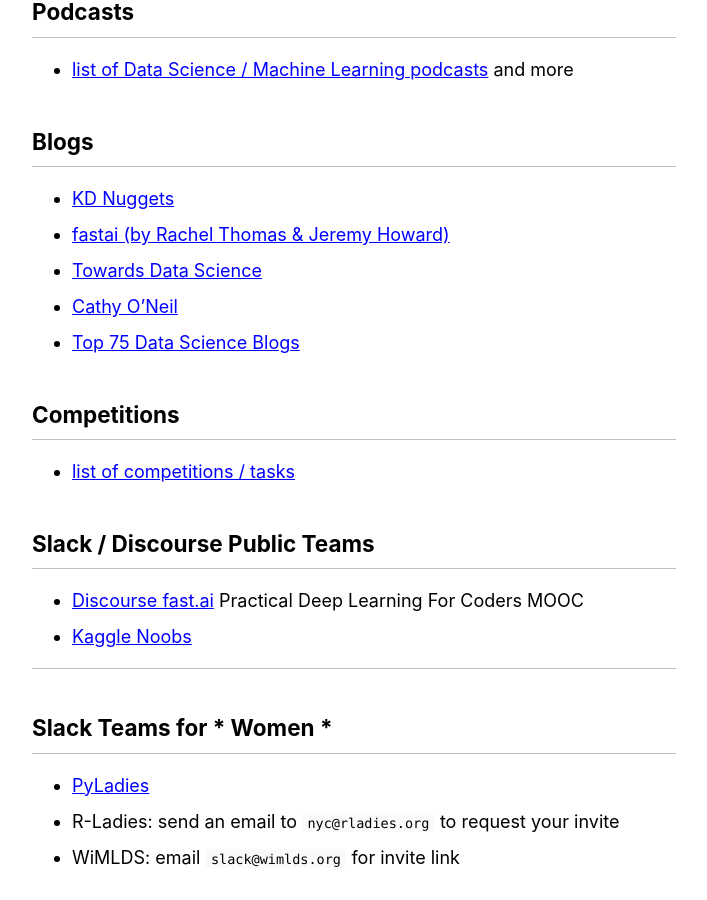
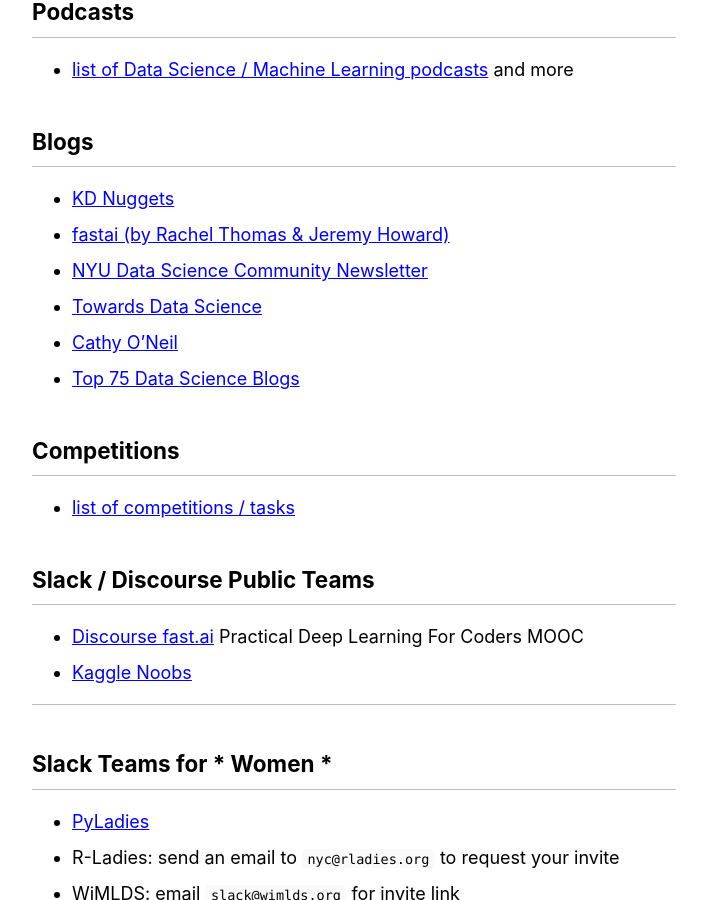
Before and after one commit to reshamas/reshamas.github.io, a Jekyll site: the page built from resources/index.md, in a window 1280 px wide and 900 px high, scrolled down 1298 px. Shown: the whole window, without its empty margins (286-993 px from the left). Built offline with Jekyll 4.4.1, drawn with Linux system fonts in a browser that asks for light colours.

Commit message:
added nyu community newsletter

```diff
--- a/resources/index.md
+++ b/resources/index.md
@@ -40,6 +40,7 @@
 ## Blogs
 * [KD Nuggets](https://www.kdnuggets.com)
 * [fastai (by Rachel Thomas & Jeremy Howard)](http://www.fast.ai/topics/)
+* [NYU Data Science Community Newsletter](https://docs.google.com/forms/d/e/1FAIpQLSeSQZ6IjbQEWdBpglaXiKVVEGodsTrwjGmYBrHSNpGk-vJ_8A/viewform)
 * [Towards Data Science](https://towardsdatascience.com)
 * [Cathy O'Neil](https://mathbabe.org)
 * [Top 75 Data Science Blogs](https://blog.feedspot.com/data_science_blogs/)
```
